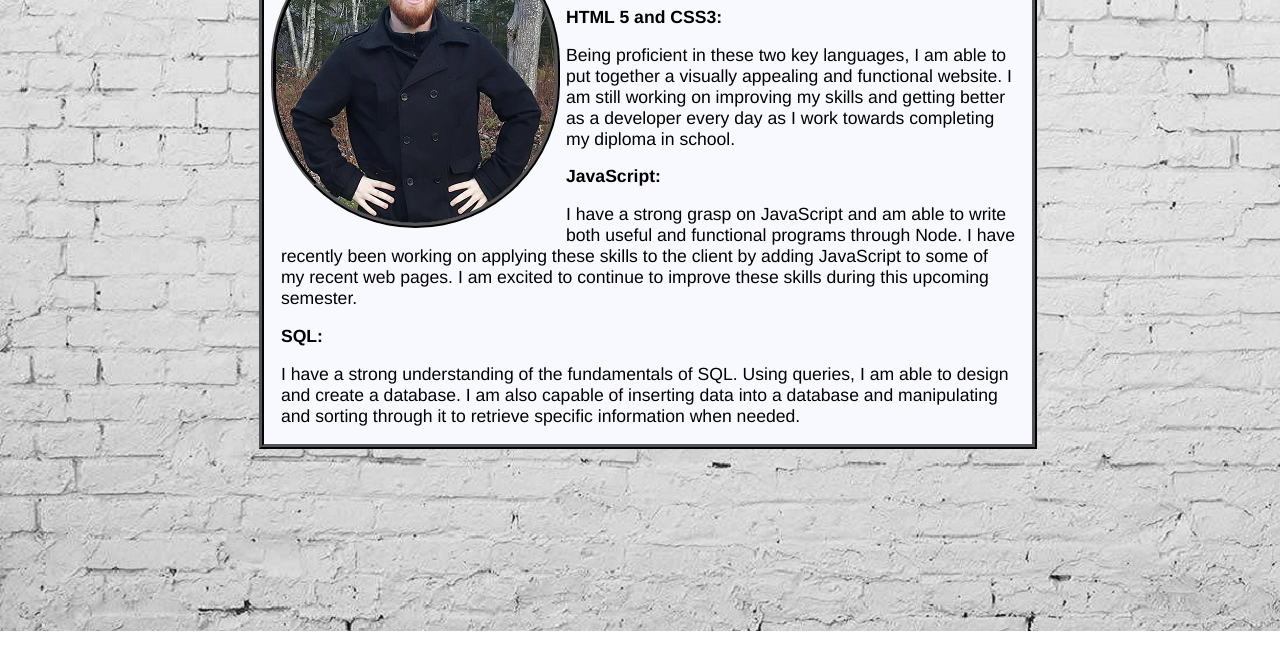
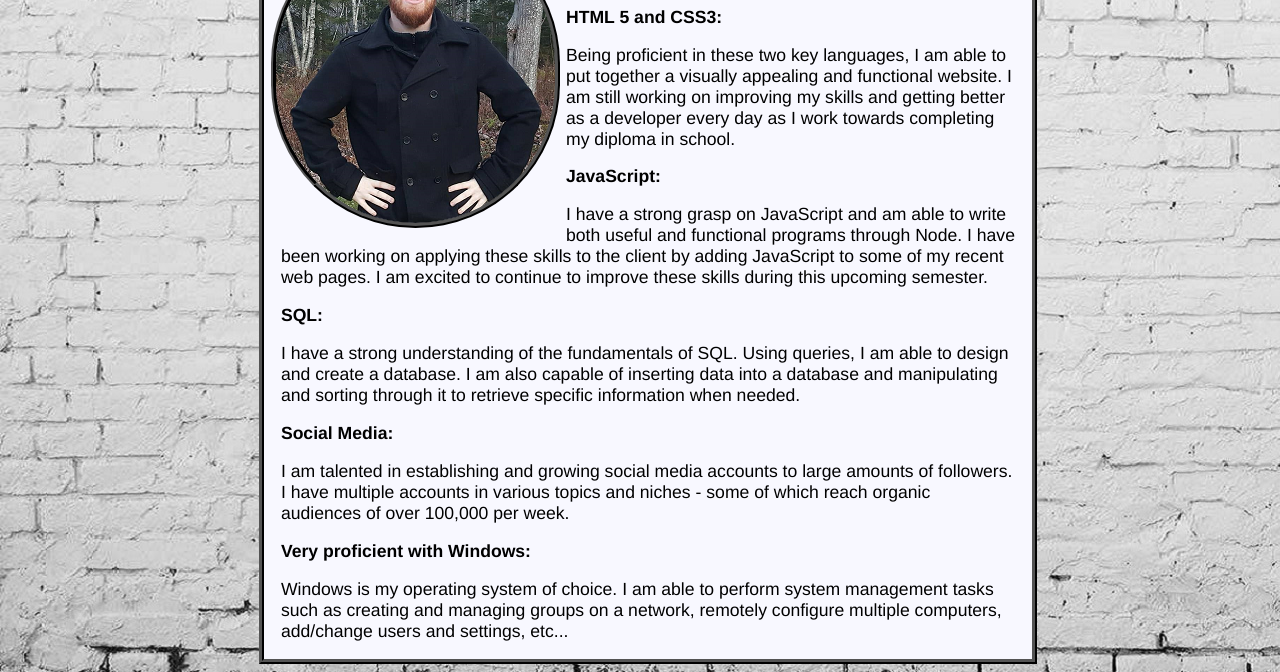
Before and after one commit to dangreen-webdev/w0274635.github.io, a plain HTML site: page My Skills.html in a window 1280 px wide. Shown: the part 169-841 px from the top of the page. Before the commit the page ends 800 px from the top, so only its background shows below. Drawn offline with Linux system fonts and the light colour scheme.

Commit message:
version1

```diff
--- a/My Skills.html
+++ b/My Skills.html
@@ -29,12 +29,13 @@
 
         <p class="maincontent">Being proficient in these two key languages, I am able to
             put together a visually appealing and functional website. I am still working on improving my skills
-            and getting better as a developer every day as I work towards completing my diploma in school. </p>
+            and getting better as a developer every day as I work towards completing my diploma in school.
+         </p>
 
         <h3 class="maincontent">JavaScript:</h3>
 
         <p class="maincontent">I have a strong grasp on JavaScript and am able to write both useful and functional
-            programs through Node. I have recently been working on applying these skills to the client by
+            programs through Node. I have been working on applying these skills to the client by
             adding JavaScript to some of my recent web pages. I am excited to continue to improve these skills during
             this upcoming semester. </p>
 
@@ -45,6 +46,21 @@
             inserting data into a database and manipulating and sorting through it to retrieve
             specific information when needed.
         </p>
+
+        <h3 class="maincontent">Social Media:</h3>
+
+        <p class="maincontent">I am talented in establishing and growing social media accounts to large
+            amounts of followers. I have multiple accounts in various topics and niches - some of which
+            reach organic audiences of over 100,000 per week.
+        </p>
+
+        <h3 class="maincontent">Very proficient with Windows:</h3>
+
+
+        <p class="maincontent">Windows is my operating system of choice. I am able to perform system
+            management tasks such as creating and managing groups on a network, remotely configure
+            multiple computers, add/change users and settings, etc...
+        </p>
     </section>
 </main>
 
```
